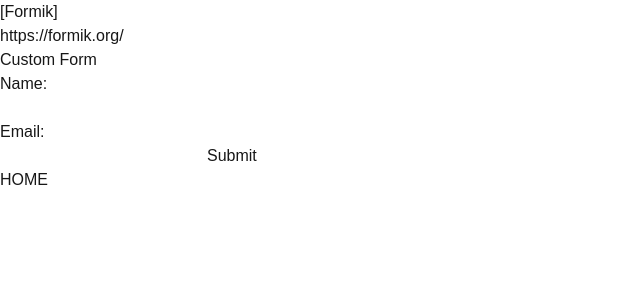
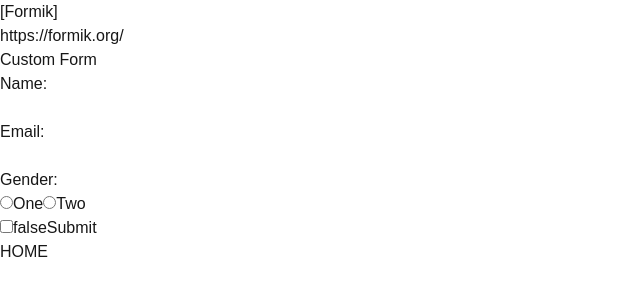
Before and after one commit to eviannaive/next.js_learning_note, a Next.js app: page /formik in a window 1280 px wide. Shown: the top 300 px of the page, without its empty margins (0-640 px from the left). Built offline with nearby package versions, Linux system fonts and the light colour scheme.

Commit message:
update/formik

```diff
--- a/package.json
+++ b/package.json
@@ -12,8 +12,8 @@
     "formik": "^2.4.6",
     "next": "15.1.3",
     "react": "^19.0.0",
+    "react-code-blocks": "^0.1.6",
     "react-dom": "^19.0.0",
-    "react-syntax-highlighter": "^15.6.1",
     "swr": "^2.3.0",
     "yup": "^1.6.1"
   },
--- a/src/pages/_app.tsx
+++ b/src/pages/_app.tsx
@@ -14,6 +14,7 @@ type AppPropsWithLayout = AppProps & {
 
 export default function App({ Component, pageProps }: AppPropsWithLayout) {
   const getLayout = Component.getLayout ?? ((page) => page);
+
   return getLayout(
     <>
       <Head>
--- a/src/pages/formik/index.tsx
+++ b/src/pages/formik/index.tsx
@@ -1,4 +1,4 @@
-import { Formik, ErrorMessage } from "formik";
+import { Formik, ErrorMessage, Field } from "formik";
 import PageLayout from "@/components/PageLayout";
 import { ReactElement } from "react";
 import { useState } from "react";
@@ -7,11 +7,13 @@ import * as Yup from "yup";
 const initialValues = {
   name: "",
   email: "",
+  private: false,
 };
 
 const userSchema = Yup.object().shape({
   name: Yup.string().min(2, "Too Short!").required("Required!"),
   email: Yup.string().email("Invalid email").required("Required!"),
+  gender: Yup.string().required("Required!"),
 });
 
 export default function Page() {
@@ -23,8 +25,8 @@ export default function Page() {
       .catch((error) => {
         console.log(error.inner, "inner");
         const errors = error.inner.reduce(
-          (acc, curr) => {
-            acc[curr.path] = curr.message;
+          (acc: Record<string, string>, crr: Record<string, string>) => {
+            acc[crr.path] = crr.message;
             return acc;
           },
           {} as Record<string, string>,
@@ -69,14 +71,15 @@ export default function Page() {
               >
                 <label className="flex">
                   <div className="mr-4 w-20">Name:</div>
-                  <input
+                  <Field name="name" />
+                  {/* <input
                     type="text"
                     name="name"
                     className="border"
                     onChange={handleChange}
                     onBlur={handleBlur}
                     value={values.name}
-                  />
+                  /> */}
                   {error.name && (
                     <div className="ml-2 text-red-600">{error.name}</div>
                   )}
@@ -95,7 +98,35 @@ export default function Page() {
                     <div className="ml-2 text-red-600">{error.email}</div>
                   )}
                 </label>
-                <button type="submit" disabled={isSubmitting}>
+                <div className="flex">
+                  <div className="mr-4 w-20">Gender:</div>
+                  <div
+                    role="group"
+                    aria-labelledby="my-radio-group"
+                    className="flex gap-4"
+                  >
+                    <label>
+                      <Field type="radio" name="gender" value="One" />
+                      One
+                    </label>
+                    <label>
+                      <Field type="radio" name="gender" value="Two" />
+                      Two
+                    </label>
+                  </div>
+                  {error.gender && (
+                    <div className="ml-2 text-red-600">{error.gender}</div>
+                  )}
+                </div>
+                <label>
+                  <Field type="checkbox" name="private" />
+                  {`${values.private}`}
+                </label>
+                <button
+                  type="submit"
+                  disabled={isSubmitting}
+                  className="border p-1 rounded-2xl mt-2"
+                >
                   Submit
                 </button>
               </form>
--- a/src/pages/index.tsx
+++ b/src/pages/index.tsx
@@ -21,7 +21,7 @@ export default function Home() {
         <div className="p-4 flex flex-col gap-8 row-start-2 items-center sm:items-start border-l-4 border-orange-300">
           <Image
             className="dark:invert"
-            src="/next.svg"
+            src="/logo.png"
             alt="Next.js logo"
             width={180}
             height={38}
```
Also changed, not shown: src/components/CodeArea.tsx (+10 -4 lines), src/pages/highOrderComponent/index.tsx (+5 -4 lines), public/logo.png (added), 1 other file (tests, documents, lock files or other folders).
